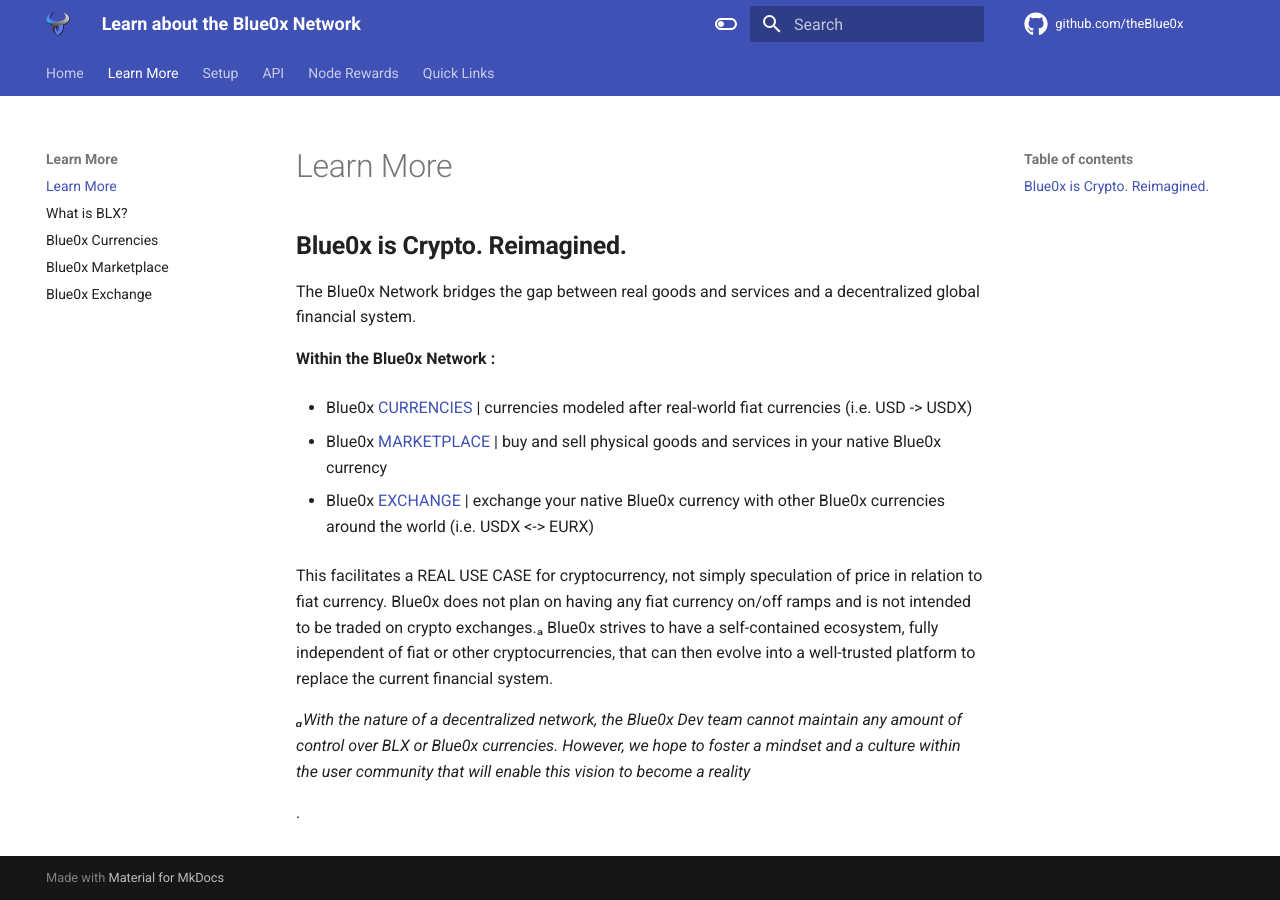
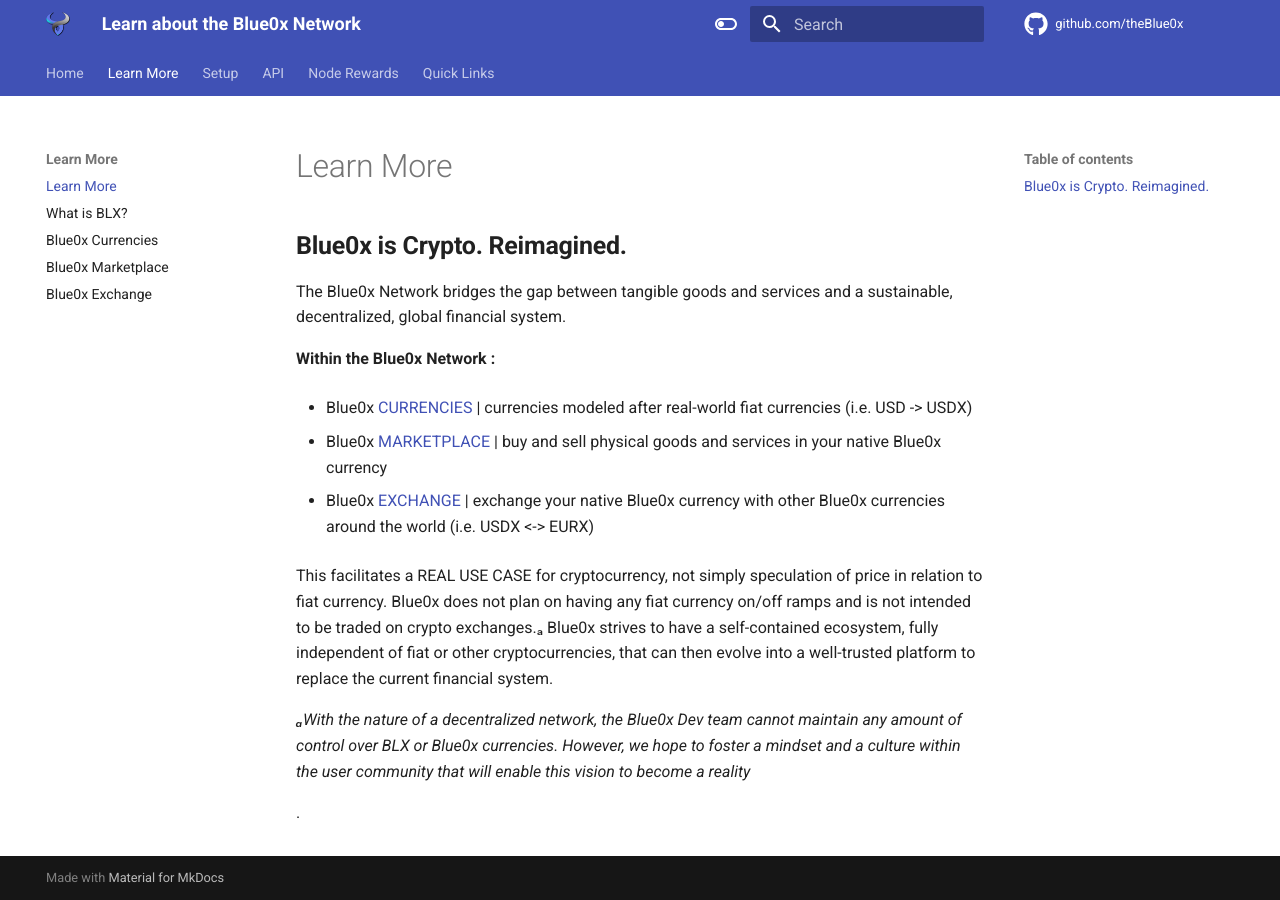
Before and after one commit to theBlue0x/docs, an MkDocs documentation site: the page built from docs/learn_more/index.md, in a window 1280 px wide. Built offline with MkDocs 1.6.1 and Material for MkDocs 9.7.7, drawn with Linux system fonts in a browser that asks for light colours.

Commit message:
Update index.md

```diff
--- a/docs/learn_more/index.md
+++ b/docs/learn_more/index.md
@@ -1,6 +1,6 @@
 ## **Blue0x is Crypto. Reimagined.** ##
 
-The Blue0x Network bridges the gap between real goods and services and a decentralized global financial system.
+The Blue0x Network bridges the gap between tangible goods and services and a sustainable, decentralized, global financial system.
 
 
 **Within the Blue0x Network :**
```
